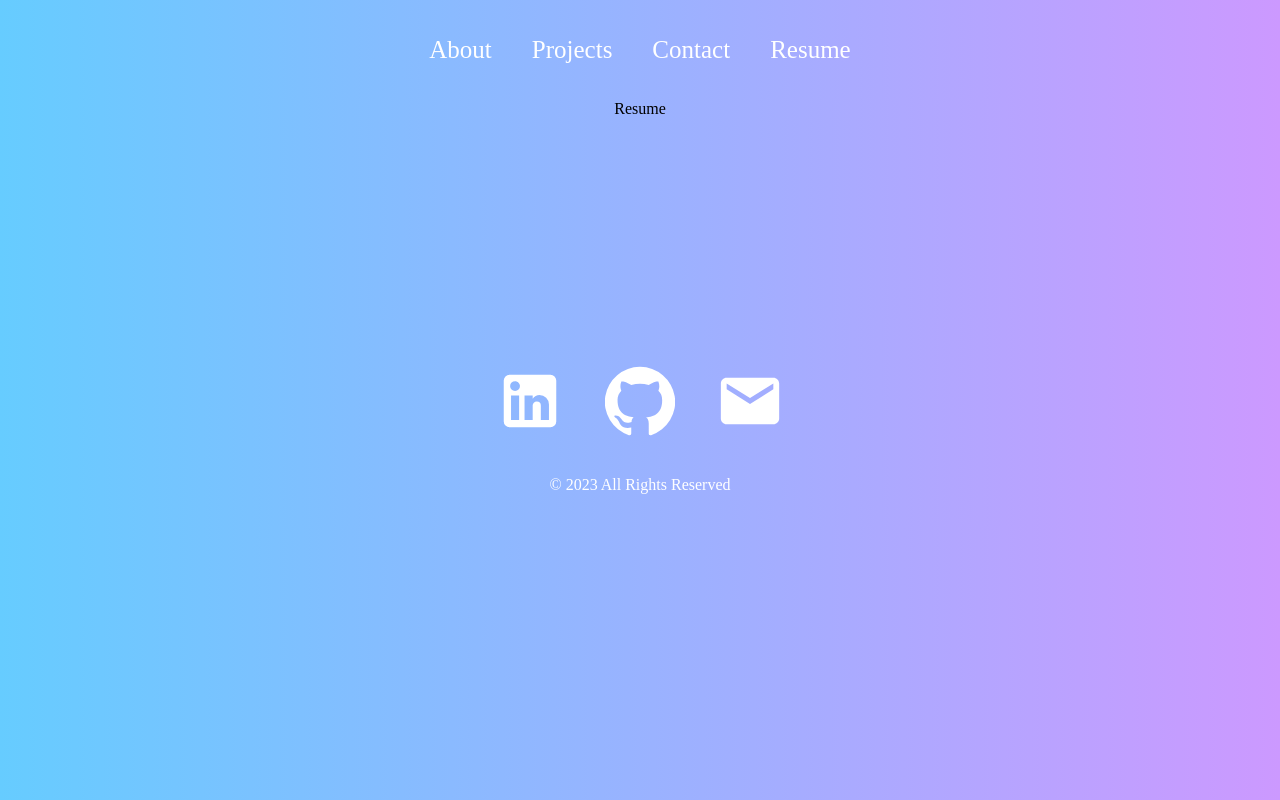
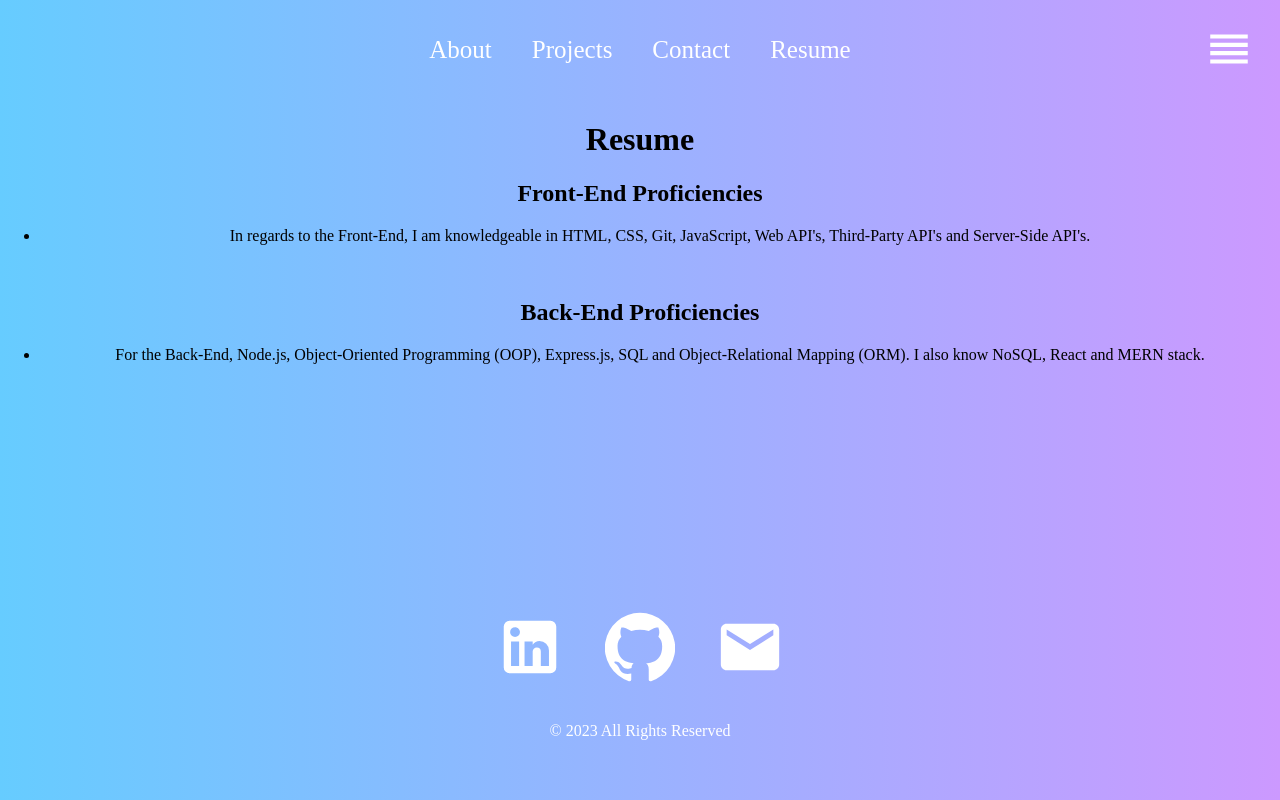
Before and after one commit to aldoibuado/Aldo-Portfolio, a React (Create React App) app in the folder myportfolio/: page /resume in a window 1280 px wide. Built offline with nearby package versions, Linux system fonts and the light colour scheme.

Commit message:
added some information in the resume section

```diff
--- a/myportfolio/src/components/Navigation.js
+++ b/myportfolio/src/components/Navigation.js
@@ -1,22 +1,36 @@
-import React from 'react';
-import {Link} from 'react-router-dom';
-import '../styles/Navigation.css';
+import React, { useEffect, useState } from "react";
+import { Link, useLocation } from "react-router-dom";
+import "../styles/Navigation.css";
+import ReorderIcon from "@material-ui/icons/Reorder";
 
 function Navigation() {
-    return (
-        <div className="navbar">
-        <div className="toggleButton">
-          <button></button>
-        </div>
-        <div className="links">
-         <Link to='/'> About </Link>
-         <Link to='/project'> Projects </Link>
-         <Link to='/contact'> Contact </Link>
-         <Link to='/resume'> Resume </Link>
-        </div>
+  const [expandNavbar, setExpandNavbar] = useState(false);
+
+  const location = useLocation();
+
+  useEffect(() => {
+    setExpandNavbar(false);
+  }, [location]);
+
+  return (
+    <div className="navbar" id={expandNavbar ? "open" : "close"}>
+      <div className="toggleButton">
+        <button
+          onClick={() => {
+            setExpandNavbar((prev) => !prev);
+          }}
+        >
+          <ReorderIcon />
+        </button>
+      </div>
+      <div className="links">
+        <Link to="/"> About </Link>
+        <Link to="/project"> Projects </Link>
+        <Link to="/contact"> Contact </Link>
+        <Link to="/resume"> Resume </Link>
+      </div>
     </div>
-
-    )
+  );
 }
 
 export default Navigation;
--- a/myportfolio/src/pages/About.js
+++ b/myportfolio/src/pages/About.js
@@ -1,14 +1,14 @@
-import React from 'react';
+import React from "react";
 
 function About() {
   return (
-  <div className='about'>
-    <h1>Hello, my name is Aldo Ibuado!</h1>
-    <div className='prompt'>
-      <img className='profile' src='Aldo-profile.jpg' alt='Aldo Ibuado' />
-      <p> A software developer with a passion for learning and creating!</p>
+    <div className="about">
+      <h1>Hello, my name is Aldo Ibuado!</h1>
+      <div className="prompt">
+        <img className="profile" src="Aldo-profile.jpg" alt="Aldo Ibuado" />
+        <p> A software developer with a passion for learning and creating!</p>
+      </div>
     </div>
-  </div>
   );
 }
 
--- a/myportfolio/src/pages/Resume.js
+++ b/myportfolio/src/pages/Resume.js
@@ -2,7 +2,20 @@ import React from 'react'
 
 function Resume() {
   return (
-    <div>Resume</div>
+    <div className="resume">
+      <h1>Resume</h1>
+      <div className="prompt">
+        <h2>Front-End Proficiencies </h2>
+        <ul>
+          <li>In regards to the Front-End, I am knowledgeable in HTML, CSS, Git, JavaScript, Web API's, Third-Party API's and Server-Side API's.</li>
+        </ul>
+        <br />
+        <h2>Back-End Proficiencies</h2>
+        <ul>
+          <li>For the Back-End, Node.js, Object-Oriented Programming (OOP), Express.js, SQL and Object-Relational Mapping (ORM). I also know NoSQL, React and MERN stack.</li>
+        </ul>
+      </div>
+    </div>
   )
 }
 
```
Also changed, not shown: myportfolio/src/styles/Navigation.css (+18 -0 lines).
